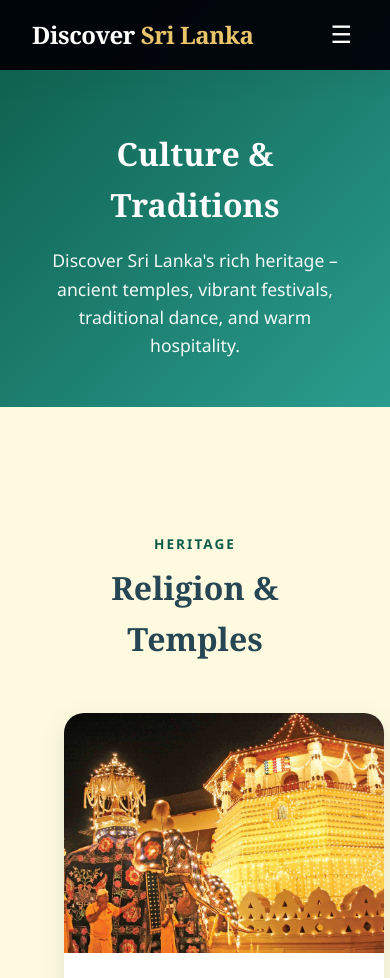
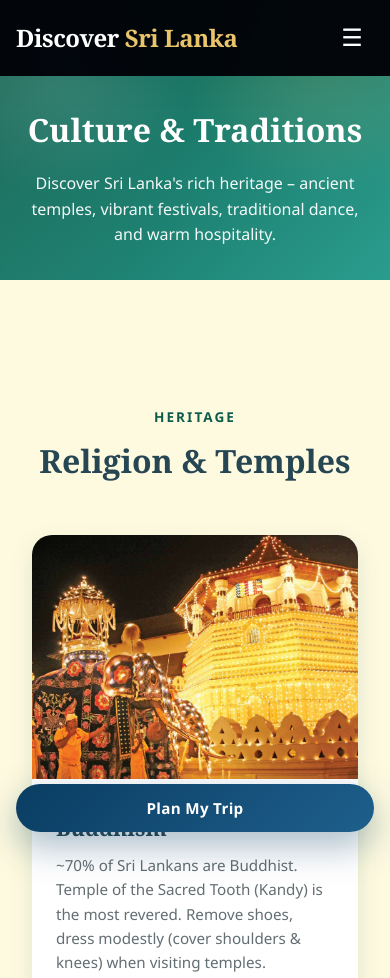
Before and after one commit to surendrathilakasiri/SriLankaTravel, a website: page culture.html in a window 390 px wide. Shown: the top 978 px of the page. Drawn offline with Linux system fonts and the light colour scheme.

Commit message:
Improve mobile friendliness and add shared visual enhancements

```diff
--- a/assets/css/styles.css
+++ b/assets/css/styles.css
@@ -46,7 +46,10 @@
 
 /* Base & Reset */
 *, *::before, *::after { box-sizing: border-box; }
-html { scroll-behavior: smooth; }
+html {
+  scroll-behavior: smooth;
+  overflow-x: hidden;
+}
 body {
   margin: 0;
   padding: 0;
@@ -54,6 +57,7 @@ body {
   color: var(--color-text);
   line-height: 1.6;
   background: var(--color-cream);
+  overflow-x: hidden;
 }
 
 /* Google Fonts */
@@ -558,10 +562,23 @@ tr:hover { background: rgba(13, 92, 74, 0.08); }
 
 /* ========== Page Layout (for subpages) ========== */
 .page-hero {
+  position: relative;
+  overflow: hidden;
   padding: 8rem var(--space-xl) var(--space-2xl);
   background: linear-gradient(135deg, var(--color-jungle) 0%, var(--color-ocean) 100%);
   color: var(--color-white);
   text-align: center;
+}
+
+.page-hero::before {
+  content: "";
+  position: absolute;
+  inset: 0;
+  pointer-events: none;
+  background:
+    radial-gradient(circle at 15% 20%, rgba(255, 255, 255, 0.14), transparent 35%),
+    radial-gradient(circle at 85% 12%, rgba(233, 196, 106, 0.2), transparent 40%),
+    linear-gradient(115deg, rgba(255, 255, 255, 0.06), transparent 50%);
 }
 
 .page-hero h1 {
@@ -577,14 +594,79 @@ tr:hover { background: rgba(13, 92, 74, 0.08); }
   margin: 0 auto;
 }
 
+.page-hero h1,
+.page-hero p {
+  position: relative;
+  z-index: 1;
+}
+
 .page-content {
   padding: var(--space-2xl) var(--space-xl);
   max-width: 1280px;
   margin: 0 auto;
 }
 
+/* ========== Motion ========== */
+.reveal {
+  opacity: 0;
+  transform: translateY(18px);
+  transition: opacity 0.55s ease, transform 0.55s ease;
+}
+
+.reveal.is-visible {
+  opacity: 1;
+  transform: translateY(0);
+}
+
+/* ========== Mobile Sticky CTA ========== */
+.mobile-sticky-cta {
+  display: none;
+  position: fixed;
+  left: 16px;
+  right: 16px;
+  bottom: calc(env(safe-area-inset-bottom, 0px) + 12px);
+  z-index: 1200;
+  text-align: center;
+  text-decoration: none;
+  font-weight: 800;
+  font-size: 0.95rem;
+  letter-spacing: 0.02em;
+  padding: 12px 14px;
+  border-radius: 999px;
+  color: #fff;
+  background: linear-gradient(135deg, #0a3d62, #1e5f8c);
+  box-shadow: 0 14px 36px rgba(10, 61, 98, 0.35);
+}
+
 /* ========== Responsive ========== */
 @media (max-width: 768px) {
+  section,
+  .page-content,
+  .header-inner {
+    width: 100%;
+    max-width: 100%;
+    padding-left: 16px;
+    padding-right: 16px;
+    margin-left: auto;
+    margin-right: auto;
+  }
+
+  .hero-content,
+  .section-desc {
+    width: 100%;
+    max-width: 100%;
+    margin-left: auto;
+    margin-right: auto;
+  }
+
+  body.has-mobile-cta {
+    padding-bottom: 84px;
+  }
+
+  .mobile-sticky-cta {
+    display: block;
+  }
+
   .nav-main { display: none; }
   .dest-card {
     grid-template-columns: 1fr;
@@ -601,10 +683,18 @@ tr:hover { background: rgba(13, 92, 74, 0.08); }
   color: white;
   font-size: 1.5rem;
   cursor: pointer;
+  width: 44px;
+  height: 44px;
 }
 
 @media (max-width: 768px) {
   .menu-toggle { display: block; }
+  .page-hero {
+    padding: 6.5rem 16px 2rem;
+  }
+  .page-hero p {
+    font-size: 1rem;
+  }
   .nav-main {
     display: none;
     position: absolute;
@@ -614,6 +704,12 @@ tr:hover { background: rgba(13, 92, 74, 0.08); }
     background: var(--color-jungle-dark);
     flex-direction: column;
     padding: var(--space-md);
+  }
+  .nav-main a {
+    min-height: 44px;
+    display: flex;
+    align-items: center;
+    justify-content: center;
   }
   .nav-main.open { display: flex; }
 }
--- /dev/null
+++ b/assets/js/site-enhancements.js
@@ -0,0 +1,27 @@
+(function () {
+  const revealTargets = document.querySelectorAll(
+    '.section-header, .dest-card, .card, .food-card, .info-block, .table-wrap, .cta-banner, .form-card, .contact-panel, .extra-card, .feature, .card-pro'
+  );
+
+  if (!revealTargets.length) return;
+
+  revealTargets.forEach((el) => el.classList.add('reveal'));
+
+  if (!('IntersectionObserver' in window)) {
+    revealTargets.forEach((el) => el.classList.add('is-visible'));
+    return;
+  }
+
+  const observer = new IntersectionObserver(
+    (entries, obs) => {
+      entries.forEach((entry) => {
+        if (!entry.isIntersecting) return;
+        entry.target.classList.add('is-visible');
+        obs.unobserve(entry.target);
+      });
+    },
+    { threshold: 0.12, rootMargin: '0px 0px -40px 0px' }
+  );
+
+  revealTargets.forEach((el) => observer.observe(el));
+})();
--- a/culture.html
+++ b/culture.html
@@ -7,7 +7,7 @@
   <meta name="description" content="Sri Lankan culture - traditions, festivals, dance, temples, and customs. Learn before you visit.">
   <link rel="stylesheet" href="assets/css/styles.css">
 </head>
-<body>
+<body class="has-mobile-cta">
   <header class="site-header">
     <div class="header-inner">
       <a href="index.html" class="logo">Discover <span>Sri Lanka</span></a>
@@ -58,12 +58,11 @@
           <div class="card-image-wrap">
             <img class="card-image" src="images/kings.jpg" alt="Ancient Kindoms">
           </div>
-
-        <div class="card-body">
-          <h3 class="card-title">Ancient Kingdoms</h3>
-          <p class="card-text">Sri Lanka’s ancient kingdoms, including Anuradhapura and Polonnaruwa, were centers of advanced irrigation, monumental architecture, and Buddhist scholarship that flourished for over a millennium.</p>
-        </div>
-
+          <div class="card-body">
+            <h3 class="card-title">Ancient Kingdoms</h3>
+            <p class="card-text">Sri Lanka’s ancient kingdoms, including Anuradhapura and Polonnaruwa, were centers of advanced irrigation, monumental architecture, and Buddhist scholarship that flourished for over a millennium.</p>
+          </div>
+        </article>
       </div>
     </section>
 
@@ -153,6 +152,8 @@
 
 </footer>
 
+  <a href="contact.html" class="mobile-sticky-cta">Plan My Trip</a>
+  <script src="assets/js/site-enhancements.js" defer></script>
   <script>
     document.querySelector('.menu-toggle')?.addEventListener('click', function() { document.querySelector('.nav-main').classList.toggle('open'); });
   </script>
```
Also changed, not shown: contact.html (+3 -1 lines), destinations.html (+3 -1 lines), food.html (+3 -1 lines), index.html (+29 -3 lines), practical.html (+3 -1 lines).
